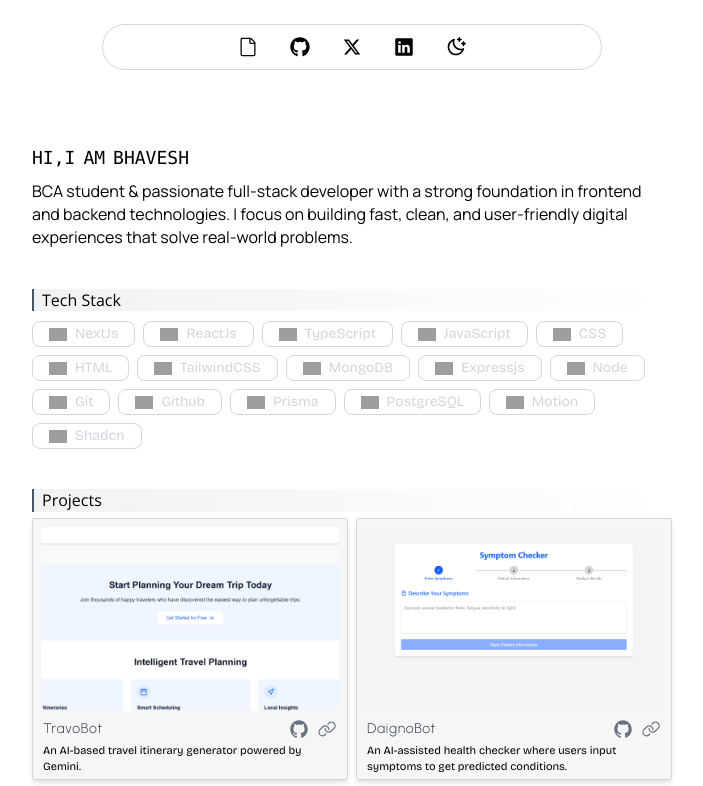
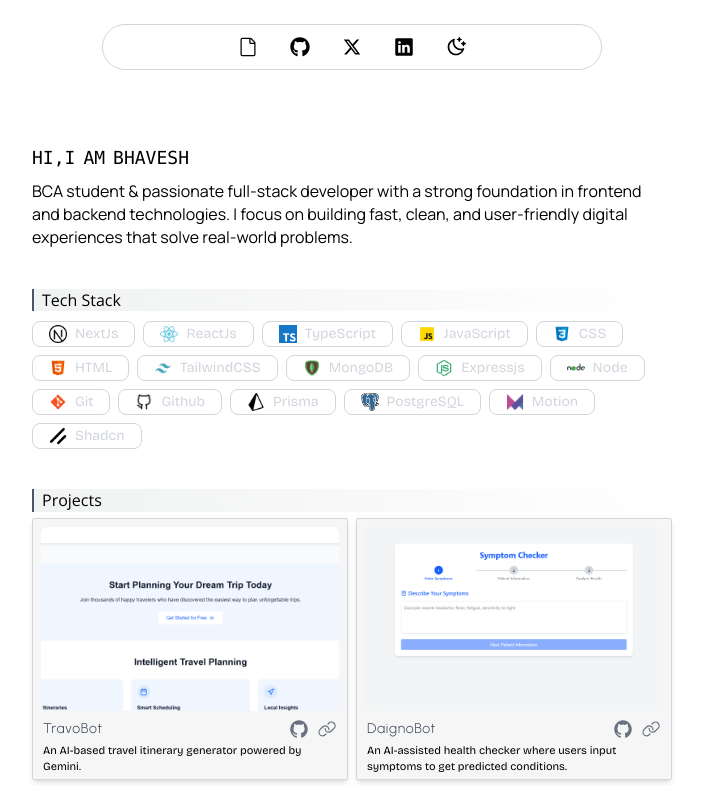
Before and after one commit to Bhaveshanjana/Portfolio, a Next.js app: page / in a window 1280 px wide. Shown: the top 786 px of the page, without its empty margins (288-991 px from the left). Built offline with nearby package versions, Linux system fonts and the light colour scheme; grey boxes are pictures that could not be loaded.

Commit message:
update image

```diff
--- a/src/components/TechStack.tsx
+++ b/src/components/TechStack.tsx
@@ -9,22 +9,22 @@ type data = {
 
 const TechStack = () => {
   const techStack: data[] = [
-    { name: "NextJs", image: "/nextjs.png" },
-    { name: "ReactJs", image: "/react.png" },
-    { name: "TypeScript", image: "/typescript.webp" },
-    { name: "JavaScript", image: "/javascript.png" },
-    { name: "CSS", image: "/css.png" },
-    { name: "HTML", image: "/html.png" },
-    { name: "TailwindCSS", image: "/tailwind.png" },
-    { name: "MongoDB", image: "/mongo.png" },
-    { name: "Expressjs", image: "/express.png" },
-    { name: "Node", image: "/node.png" },
-    { name: "Git", image: "/git.png" },
-    { name: "Github", image: "/github.png" },
-    { name: "Prisma", image: "/prisma.png" },
-    { name: "PostgreSQL", image: "/postgresql.png" },
-    { name: "Motion", image: "/motion.png" },
-    { name: "Shadcn", image: "/shadcn.png" },
+    { name: "NextJs", image: "/techstack/nextjs.png" },
+    { name: "ReactJs", image: "/techstack/react.png" },
+    { name: "TypeScript", image: "/techstack/typescript.webp" },
+    { name: "JavaScript", image: "/techstack/javascript.png" },
+    { name: "CSS", image: "/techstack/css.png" },
+    { name: "HTML", image: "/techstack/html.png" },
+    { name: "TailwindCSS", image: "/techstack/tailwind.png" },
+    { name: "MongoDB", image: "/techstack/mongo.png" },
+    { name: "Expressjs", image: "/techstack/express.png" },
+    { name: "Node", image: "/techstack/node.png" },
+    { name: "Git", image: "/techstack/git.png" },
+    { name: "Github", image: "/techstack/github.png" },
+    { name: "Prisma", image: "/techstack/prisma.png" },
+    { name: "PostgreSQL", image: "/techstack/postgresql.png" },
+    { name: "Motion", image: "/techstack/motion.png" },
+    { name: "Shadcn", image: "/techstack/shadcn.png" },
   ];
   return (
     <>
```
